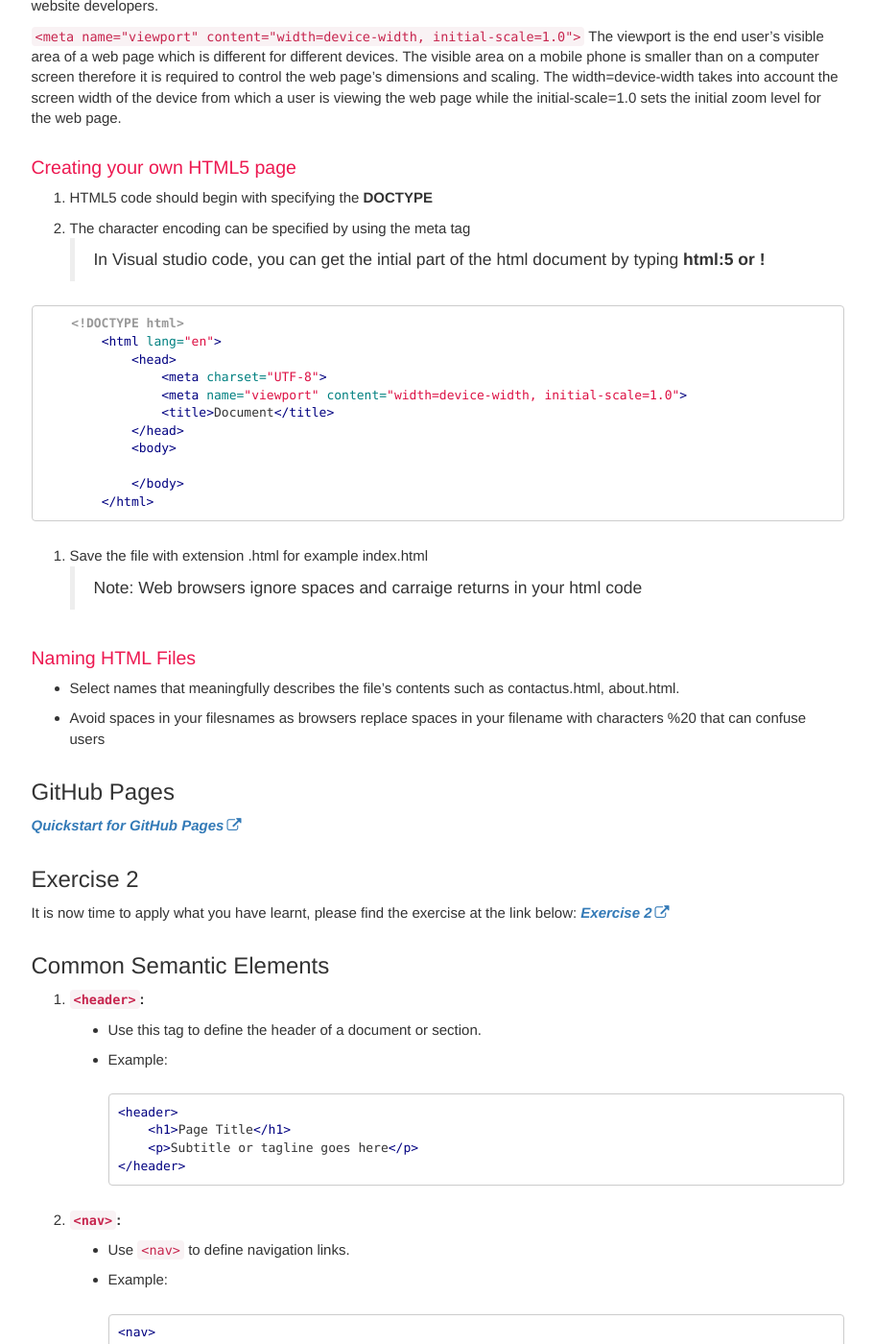
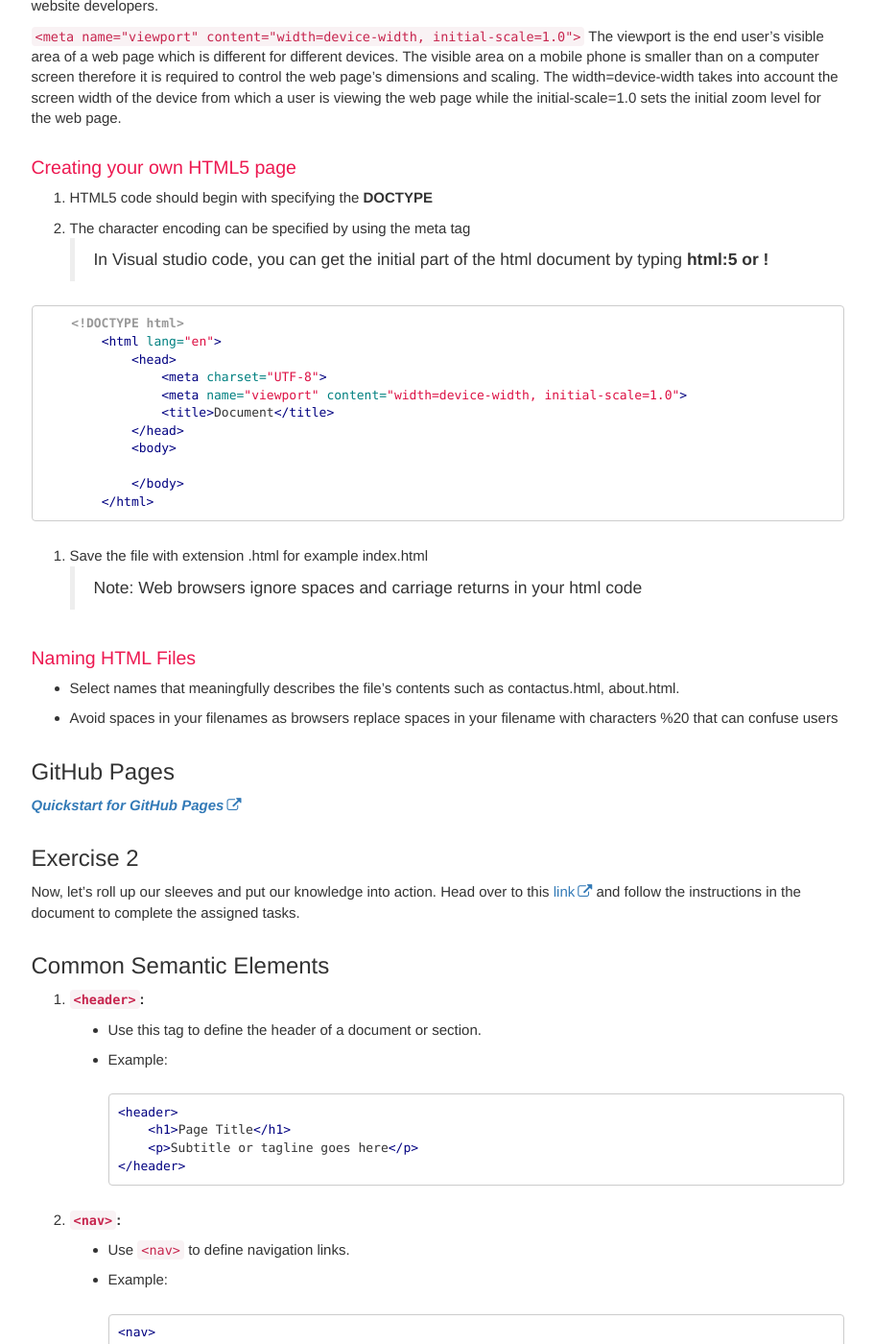
Before and after one commit to dipaish/www23, a Jekyll site: the page built from gpages.md, in a window 1280 px wide and 1400 px high, scrolled down 3366 px. Shown: the whole window at 96% size, without its empty margins (330-1241 px from the left). Built offline with Jekyll 4.4.1, drawn with Linux system fonts in a browser that asks for light colours; our own code applies the rules of GitHub Pages for plain Markdown files; comment, search, counter and statistics services are not loaded; some of the changed text lies outside the part shown.

Commit message:
minor updates

````diff
--- a/gpages.md
+++ b/gpages.md
@@ -140,7 +140,7 @@ The viewport is the end user’s visible area of a web page which is different f
 ### Creating your own HTML5 page
 1. HTML5 code should begin with specifying the **DOCTYPE**
 2. The character encoding can be specified by using the meta tag
-> In Visual studio code, you can get the intial part of the html document by typing **html:5 or !**
+> In Visual studio code, you can get the initial part of the html document by typing **html:5 or !**
 
 ```html
     <!DOCTYPE html>
@@ -156,19 +156,19 @@ The viewport is the end user’s visible area of a web page which is different f
         </html>
 ```
 3. Save the file with extension .html for example index.html
-> Note: Web browsers ignore spaces and carraige returns in your html code
+> Note: Web browsers ignore spaces and carriage returns in your html code
 
 ### Naming HTML Files
 - Select names that meaningfully describes the file's contents such as contactus.html, about.html.
-- Avoid spaces in your filesnames as browsers replace spaces in your filename with characters %20 that can confuse users
+- Avoid spaces in your filenames as browsers replace spaces in your filename with characters %20 that can confuse users
 
 ## GitHub Pages
 
 ***[Quickstart for GitHub Pages](https://docs.github.com/en/pages/quickstart)***
 
 ## Exercise 2
-It is now time to apply what you have learnt, please find the exercise at the link below:
-***[Exercise 2](https://docs.google.com/document/d/1SHxa-WOg6c5n02uqgv_wHKih4ro73VVG/edit?usp=share_link&ouid=111470325935077300698&rtpof=true&sd=true)***
+Now, let's roll up our sleeves and put our knowledge into action. Head over to this [link](https://gist.github.com/dipaish/a2c1d846c79e518981e19271b9efa828#file-exercise2-md) and follow the instructions in the document to complete the assigned tasks.
+
 
 ## Common Semantic Elements
 
````
Also changed, not shown: other parts of gpages.md (+4 -4 lines).
